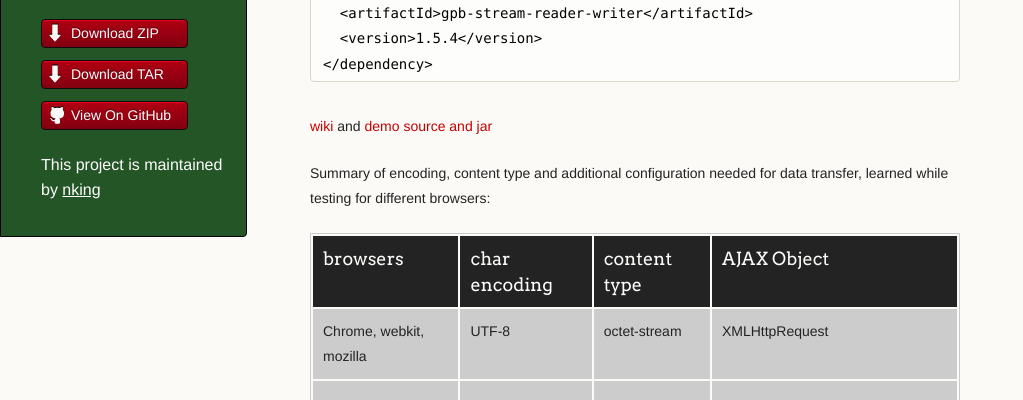
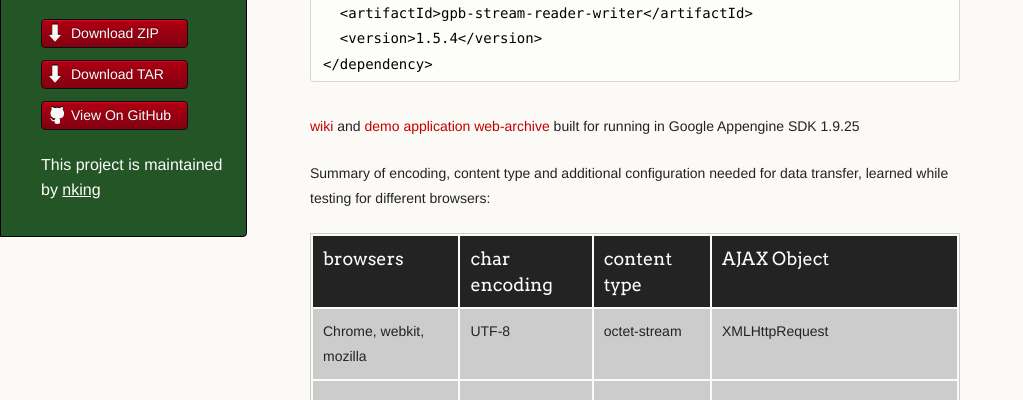
Before and after one commit to nking/google-proto-simple-stream-reader-writer, a plain HTML site: page index.html in a window 1280 px wide. Shown: the part 383-783 px from the top of the page, without its empty margins (0-1023 px from the left). Drawn offline with Linux system fonts and the light colour scheme.

Commit message:
adding more text for the demo project url

```diff
--- a/index.html
+++ b/index.html
@@ -45,7 +45,7 @@ Or include the dependency in your maven2 pom.xml:
 </code></pre>
 
 <p><a href="https://github.com/nking/google-proto-simple-stream-reader-writer/wiki/usage">wiki</a> and
-<a href="https://github.com/nking/google-proto-simple-stream-reader-writer/raw/master/demo/dist/com.climbwithyourfeet.DemoGPB-server-0.1.war">demo source and jar</a></p>
+<a href="https://github.com/nking/google-proto-simple-stream-reader-writer/raw/master/demo/dist/com.climbwithyourfeet.DemoGPB-server-0.1.war">demo application web-archive </a> built for running in Google Appengine SDK 1.9.25</p>
 
 <p>Summary of encoding, content type and additional configuration needed for data transfer, learned while testing for different browsers:</p>
 
```
